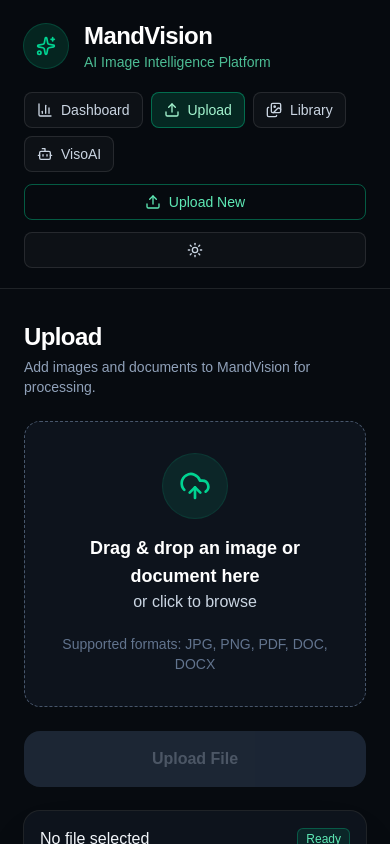
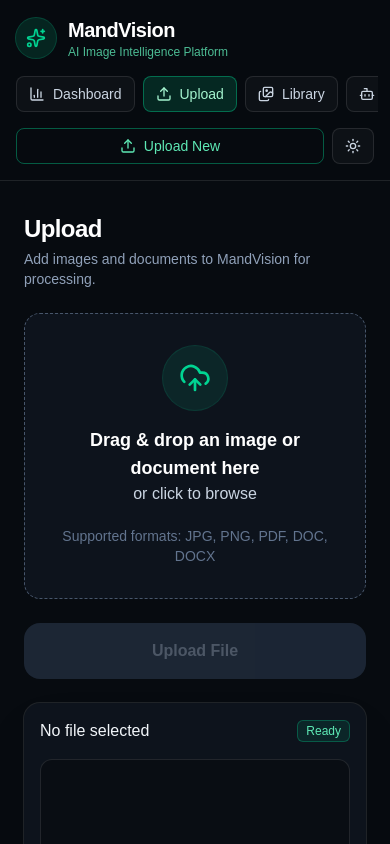
Before and after one commit to mandelaokeke/MandVision, a Next.js app in the folder apps/web/: page /upload in a window 390 px wide. Shown: the top 844 px of the page. Built offline with nearby package versions, Linux system fonts and the light colour scheme; no server answers.

Commit message:
Fix light mode document text and mobile chrome

```diff
--- a/apps/web/app/globals.css
+++ b/apps/web/app/globals.css
@@ -23,6 +23,7 @@ body {
   background: var(--background);
   color: var(--foreground);
   font-family: Arial, Helvetica, sans-serif;
+  overflow-x: hidden;
 }
 
 :root[data-theme="dark"] {
@@ -101,8 +102,16 @@ body {
   background-color: #dbe5f0 !important;
 }
 
+:root[data-theme="light"] [class*="bg-slate-950"] {
+  background-color: #eef4f8 !important;
+}
+
 :root[data-theme="light"] [class*="bg-[#0d1722]"] {
   background-color: #ffffff !important;
+}
+
+:root[data-theme="light"] [class*="border-white/5"] {
+  border-color: #dbe3ee !important;
 }
 
 :root[data-theme="light"] [class*="shadow-black"] {
@@ -113,6 +122,30 @@ body {
 :root[data-theme="light"] textarea,
 :root[data-theme="light"] select {
   color: #0f172a;
+}
+
+:root[data-theme="light"] .document-text-panel {
+  background: #ffffff !important;
+}
+
+:root[data-theme="light"] .document-text-search {
+  background: #ffffff !important;
+  color: #0f172a !important;
+}
+
+:root[data-theme="light"] .document-text-viewer {
+  background: #f3f7fb !important;
+}
+
+:root[data-theme="light"] .document-text-block {
+  background: #ffffff !important;
+  border-color: #cbd8e6 !important;
+  color: #1e2f47 !important;
+}
+
+:root[data-theme="light"] mark {
+  background-color: #fde68a !important;
+  color: #78350f !important;
 }
 
 :root[data-theme="light"] .ai-chat-scroll {
--- a/apps/web/components/dashboard/DashboardHeader.tsx
+++ b/apps/web/components/dashboard/DashboardHeader.tsx
@@ -18,25 +18,25 @@ export function DashboardHeader() {
   const pathname = usePathname();
 
   return (
-    <header className="border-b border-white/10 bg-[#070b10]/95 px-6 py-5 backdrop-blur">
-      <div className="mx-auto flex max-w-7xl flex-col gap-5 lg:flex-row lg:items-center lg:justify-between">
-        <div className="flex items-center gap-4">
-          <div className="flex h-11 w-11 items-center justify-center rounded-full bg-emerald-500/15 text-emerald-400 ring-1 ring-emerald-400/30">
+    <header className="border-b border-white/10 bg-[#070b10]/95 px-4 py-4 backdrop-blur sm:px-6 sm:py-5">
+      <div className="mx-auto flex max-w-7xl flex-col gap-4 lg:flex-row lg:items-center lg:justify-between">
+        <div className="flex items-center gap-3 sm:gap-4">
+          <div className="flex h-10 w-10 shrink-0 items-center justify-center rounded-full bg-emerald-500/15 text-emerald-400 ring-1 ring-emerald-400/30 sm:h-11 sm:w-11">
             <Sparkles className="h-5 w-5" />
           </div>
 
-          <div>
-            <h1 className="text-2xl font-bold tracking-tight text-white">
+          <div className="min-w-0">
+            <h1 className="truncate text-xl font-bold tracking-tight text-white sm:text-2xl">
               MandVision
             </h1>
-            <p className="text-sm text-emerald-300/80">
+            <p className="truncate text-xs text-emerald-300/80 sm:text-sm">
               AI Image Intelligence Platform
             </p>
           </div>
         </div>
 
-        <div className="flex flex-col gap-3 sm:flex-row sm:items-center">
-          <nav className="flex flex-wrap gap-2">
+        <div className="flex flex-col gap-3 lg:flex-row lg:items-center">
+          <nav className="-mx-1 flex gap-2 overflow-x-auto px-1 pb-1 sm:mx-0 sm:flex-wrap sm:overflow-visible sm:px-0 sm:pb-0">
             {navItems.map((item) => {
               const Icon = item.icon;
               const active =
@@ -46,7 +46,7 @@ export function DashboardHeader() {
                 <Link
                   key={item.href}
                   href={item.href}
-                  className={`inline-flex h-9 items-center gap-2 rounded-lg border px-3 text-sm font-medium transition ${
+                  className={`inline-flex h-9 shrink-0 items-center gap-2 rounded-lg border px-3 text-sm font-medium transition ${
                     active
                       ? "border-emerald-400/40 bg-emerald-400/15 text-emerald-200"
                       : "border-white/10 bg-white/[0.03] text-slate-300 hover:border-emerald-400/30 hover:bg-emerald-400/10 hover:text-emerald-200"
@@ -59,6 +59,7 @@ export function DashboardHeader() {
             })}
           </nav>
 
+          <div className="grid grid-cols-[1fr_auto] gap-2 sm:flex sm:items-center">
             <Link
               href="/upload"
               className="inline-flex h-9 items-center justify-center gap-2 rounded-lg border border-emerald-400/40 bg-transparent px-3 text-sm font-medium text-emerald-300 transition hover:bg-emerald-400/10 hover:text-emerald-200"
@@ -69,6 +70,7 @@ export function DashboardHeader() {
             <ThemeToggle />
           </div>
         </div>
+      </div>
     </header>
   );
 }
--- a/apps/web/components/dashboard/DocumentTextPanel.tsx
+++ b/apps/web/components/dashboard/DocumentTextPanel.tsx
@@ -47,7 +47,7 @@ export function DocumentTextPanel({
   };
 
   return (
-    <div className="overflow-hidden rounded-2xl border border-white/10 bg-black/20">
+    <div className="document-text-panel overflow-hidden rounded-2xl border border-white/10 bg-black/20">
       <div className="flex flex-col gap-4 border-b border-white/10 p-4 lg:flex-row lg:items-center lg:justify-between">
         <div>
           <h3 className="text-base font-semibold text-white">{title}</h3>
@@ -67,7 +67,7 @@ export function DocumentTextPanel({
               onChange={(event) => setQuery(event.target.value)}
               disabled={!extractedText}
               placeholder="Find text..."
-              className="h-10 w-full rounded-lg border border-white/10 bg-slate-950/60 px-3 pl-9 text-sm text-slate-100 placeholder:text-slate-500 focus-visible:outline-none focus-visible:ring-2 focus-visible:ring-emerald-400/40 disabled:cursor-not-allowed disabled:opacity-40 sm:w-64"
+              className="document-text-search h-10 w-full rounded-lg border border-white/10 bg-slate-950/60 px-3 pl-9 text-sm text-slate-100 placeholder:text-slate-500 focus-visible:outline-none focus-visible:ring-2 focus-visible:ring-emerald-400/40 disabled:cursor-not-allowed disabled:opacity-40 sm:w-64"
             />
           </div>
           <button
@@ -90,9 +90,9 @@ export function DocumentTextPanel({
           </button>
         </div>
       </div>
-      <div className={`${maxHeightClass} overflow-auto bg-[#090f16] p-5`}>
+      <div className={`document-text-viewer ${maxHeightClass} overflow-auto bg-[#090f16] p-5`}>
         {query.trim() ? (
-          <div className="whitespace-pre-wrap rounded-xl border border-white/10 bg-[#0f1722] p-5 text-base leading-8 text-slate-200">
+          <div className="document-text-block whitespace-pre-wrap rounded-xl border border-white/10 bg-[#0f1722] p-5 text-base leading-8 text-slate-200">
             {segments.map((segment, index) =>
                 segment.match ? (
                   <mark
@@ -111,14 +111,14 @@ export function DocumentTextPanel({
             {paragraphs.map((paragraph, index) => (
               <p
                 key={`${paragraph}-${index}`}
-                className="rounded-xl border border-white/10 bg-[#0f1722] p-5 text-base leading-8 text-slate-200"
+                className="document-text-block rounded-xl border border-white/10 bg-[#0f1722] p-5 text-base leading-8 text-slate-200"
               >
                 {paragraph}
               </p>
             ))}
           </div>
         ) : (
-          <div className="rounded-xl border border-white/10 bg-[#0f1722] p-5 text-sm text-slate-400">
+          <div className="document-text-block rounded-xl border border-white/10 bg-[#0f1722] p-5 text-sm text-slate-400">
             No extracted text available yet.
           </div>
         )}
--- a/apps/web/components/dashboard/Footer.tsx
+++ b/apps/web/components/dashboard/Footer.tsx
@@ -25,9 +25,9 @@ const footerLinks = [
 
 export function Footer() {
   return (
-    <footer className="border-t border-white/10 bg-[#070b10] px-6 py-8 text-slate-400">
-      <div className="mx-auto flex max-w-7xl flex-col gap-4 md:flex-row md:items-center md:justify-between">
-        <div>
+    <footer className="border-t border-white/10 bg-[#070b10] px-4 py-6 text-slate-400 sm:px-6 sm:py-8">
+      <div className="mx-auto flex max-w-7xl flex-col gap-5 md:flex-row md:items-center md:justify-between">
+        <div className="text-center md:text-left">
           <p className="text-sm font-medium text-slate-200">
             Made and produced by Mandela Okeke.
           </p>
@@ -36,7 +36,7 @@ export function Footer() {
           </p>
         </div>
 
-        <div className="flex flex-wrap items-center gap-2">
+        <div className="grid grid-cols-2 gap-2 sm:flex sm:flex-wrap sm:items-center sm:justify-end">
           {footerLinks.map((link) => {
             const Icon = link.icon;
 
@@ -46,7 +46,7 @@ export function Footer() {
                 href={link.href}
                 target="_blank"
                 rel="noreferrer"
-                className="inline-flex h-9 items-center gap-2 rounded-lg border border-white/10 px-3 text-sm text-slate-300 transition hover:border-emerald-400/30 hover:bg-emerald-400/10 hover:text-emerald-200"
+                className="inline-flex h-9 items-center justify-center gap-2 rounded-lg border border-white/10 px-3 text-sm text-slate-300 transition hover:border-emerald-400/30 hover:bg-emerald-400/10 hover:text-emerald-200"
               >
                 <Icon className="h-4 w-4" />
                 {link.label}
```
Lines whose indentation alone changed are shown as unchanged.
